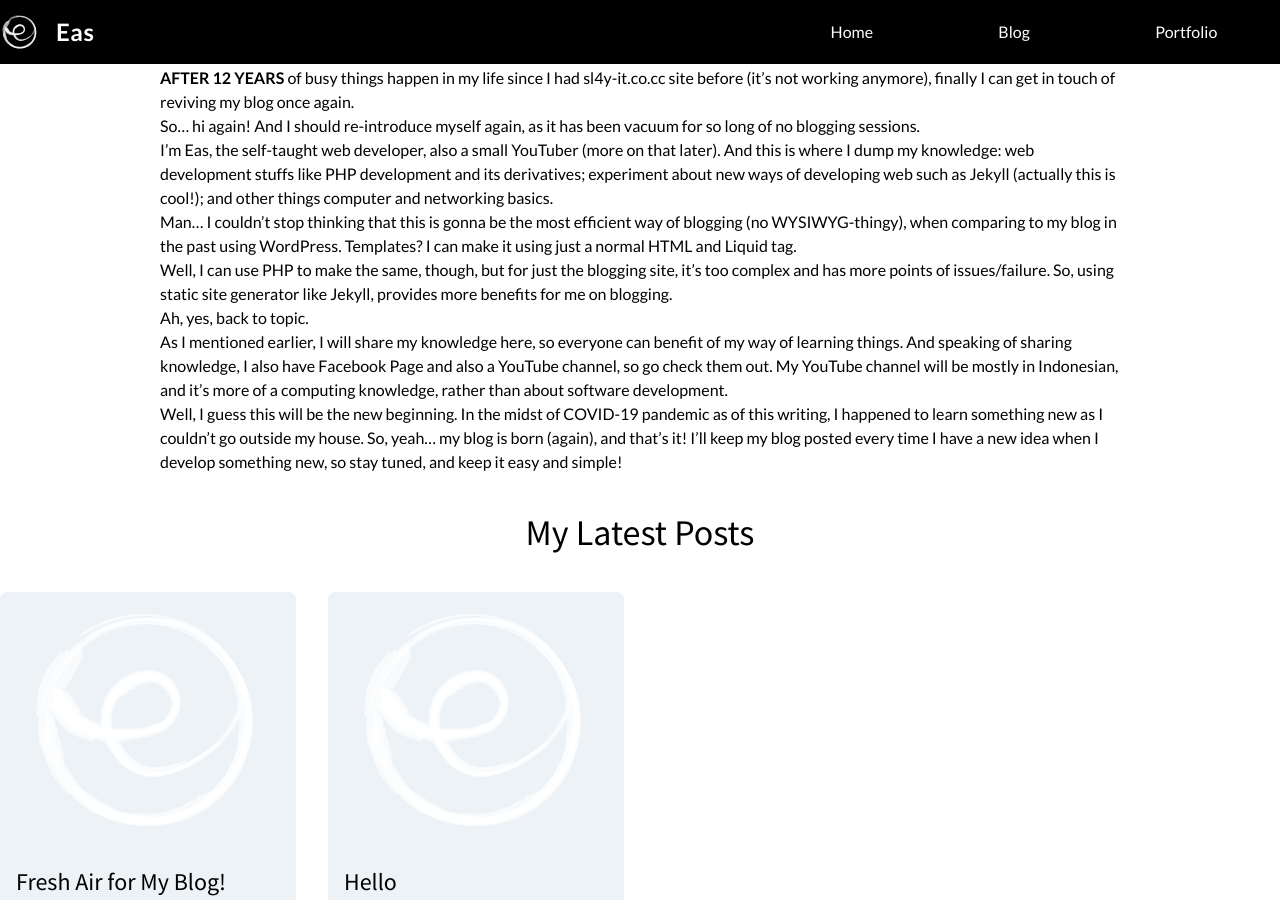
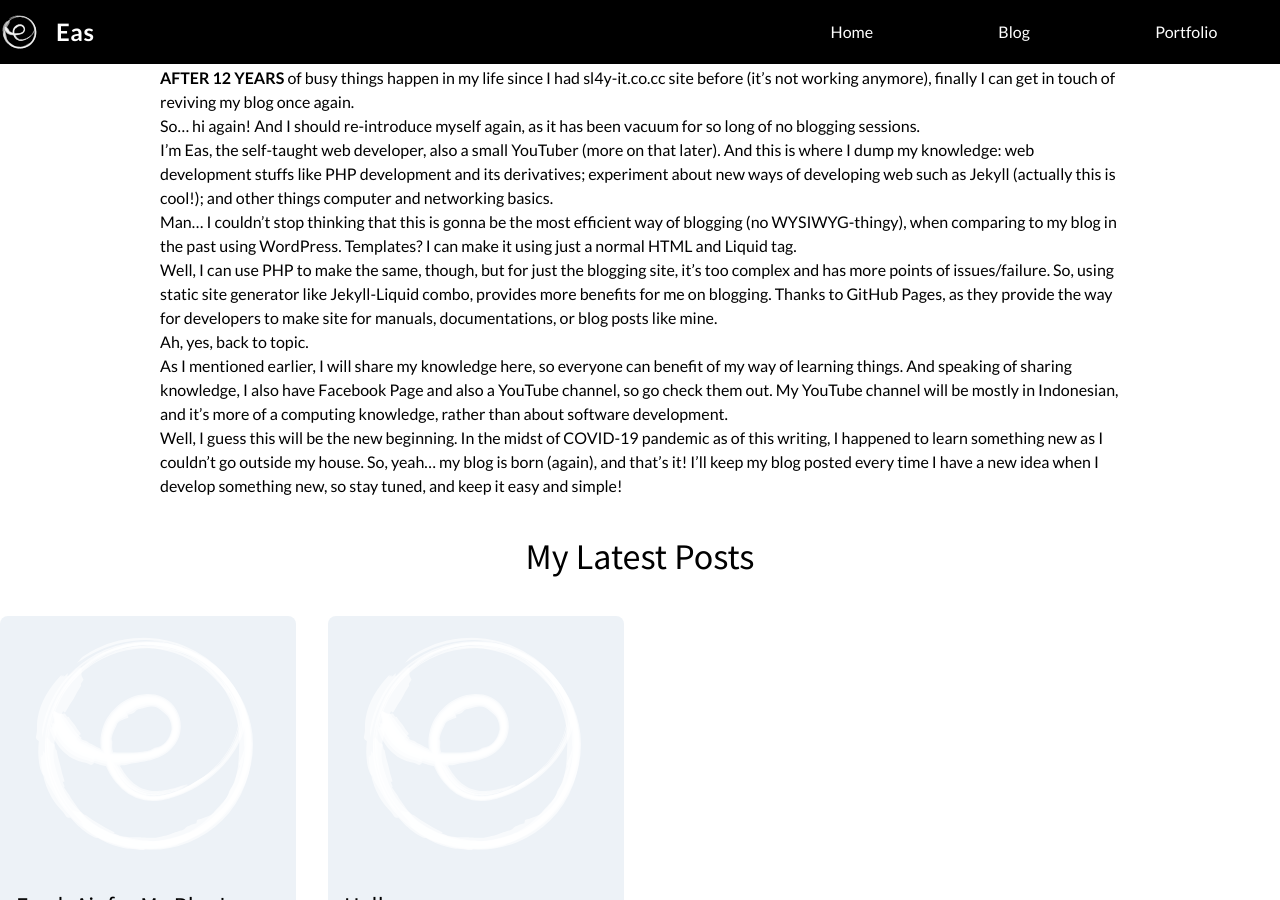
Before and after one commit to easterneas/eas-site_ghp, a Jekyll site: the page built from _posts/2020-4-10-fresh air.md, in a window 1280 px wide and 900 px high, scrolled down 546 px. Built offline with Jekyll 4.4.1, drawn with Linux system fonts in a browser that asks for light colours; comment, search, counter and statistics services are not loaded.

Commit message:
post update

```diff
--- a/_posts/2020-4-10-fresh air.md
+++ b/_posts/2020-4-10-fresh air.md
@@ -21,7 +21,7 @@ I'm Eas, the self-taught web developer, also a small YouTuber (more on that late
 
 Man... I couldn't stop thinking that this is gonna be the most efficient way of blogging (no WYSIWYG-thingy), when comparing to my blog in the past using WordPress. Templates? I can make it using just a normal HTML and Liquid tag.
 
-Well, I can use PHP to make the same, though, but for just the blogging site, it's too complex and has more points of issues/failure. So, using static site generator like Jekyll, [provides more benefits for me on blogging](https://learn.cloudcannon.com/jekyll/why-use-a-static-site-generator/).
+Well, I can use PHP to make the same, though, but for just the blogging site, it's too complex and has more points of issues/failure. So, using static site generator like Jekyll-Liquid combo, [provides more benefits for me on blogging](https://learn.cloudcannon.com/jekyll/why-use-a-static-site-generator/). Thanks to [GitHub Pages](https://pages.github.com), as they provide the way for developers to make site for manuals, documentations, or blog posts like mine.
 
 Ah, yes, back to topic.
 
```
